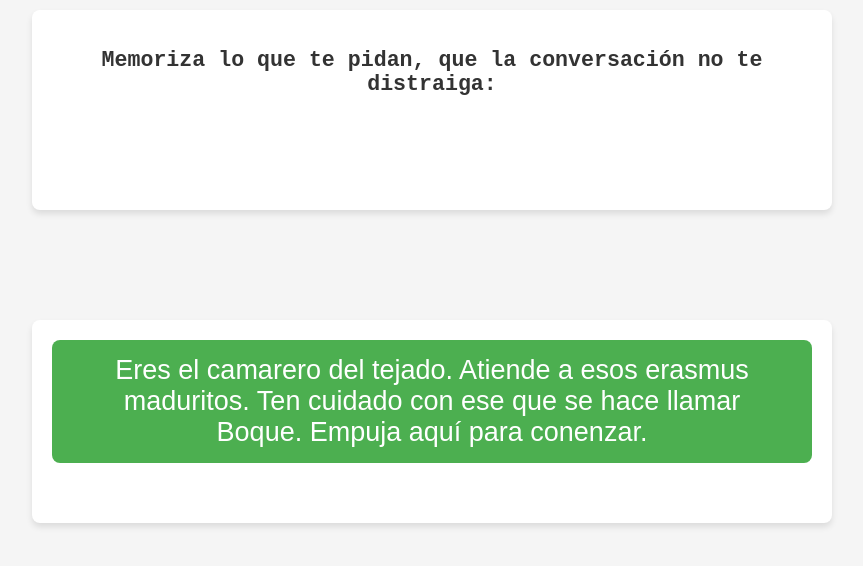
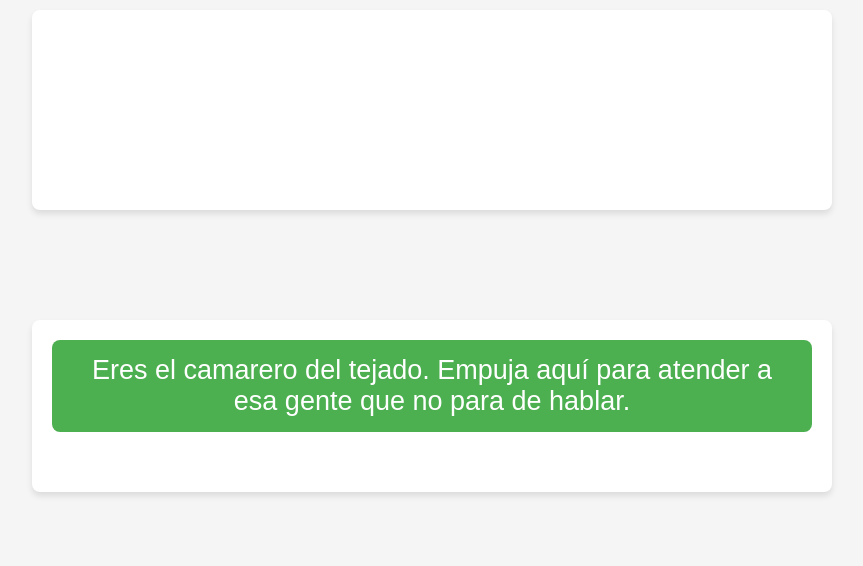
Before and after one commit to alabcar/Tejado, a plain HTML site: page index.html in a window 1280 px wide. Shown: the whole page, without its empty margins (208-1071 px from the left). Drawn offline with Linux system fonts and the light colour scheme.

Commit message:
Actualizar index.html

```diff
--- a/index.html
+++ b/index.html
@@ -8,12 +8,12 @@
 </head>
 <body>
     <div id="chat-box">
-        <h2>Memoriza lo que te pidan, que la conversación no te distraiga:</h2>
+        <h2></h2>
         <div id="chat-content"></div>
     </div>
 
     <div id="game-container">
-        <button id="start-button">Eres el camarero del tejado. Atiende a esos erasmus maduritos. Ten cuidado con ese que se hace llamar Boque. Empuja aquí para conenzar. </button>
+        <button id="start-button">Eres el camarero del tejado. Empuja aquí para atender a esa gente que no para de hablar. </button>
     </div>
 
     <script src="script_v2.js"></script>
```
